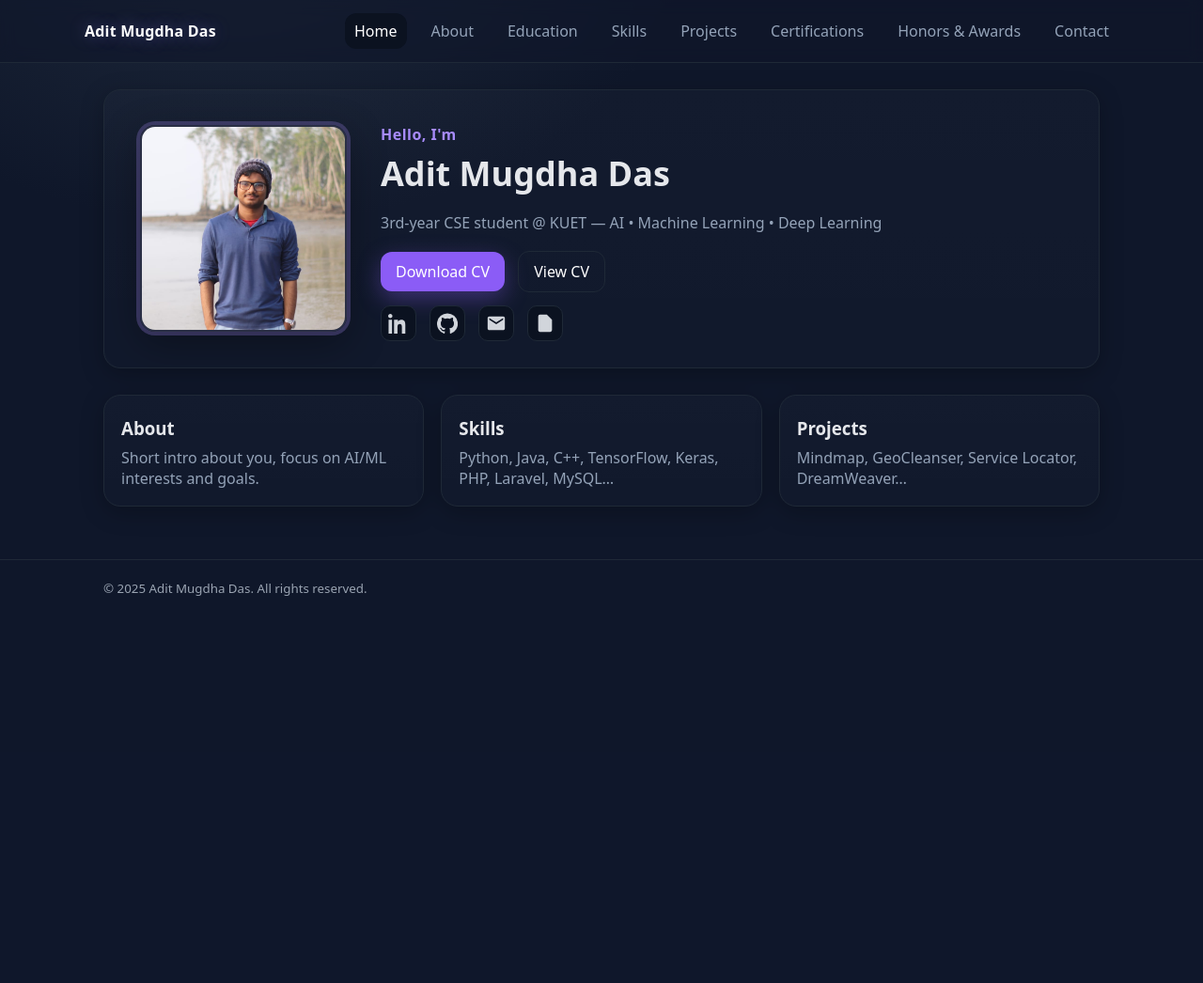
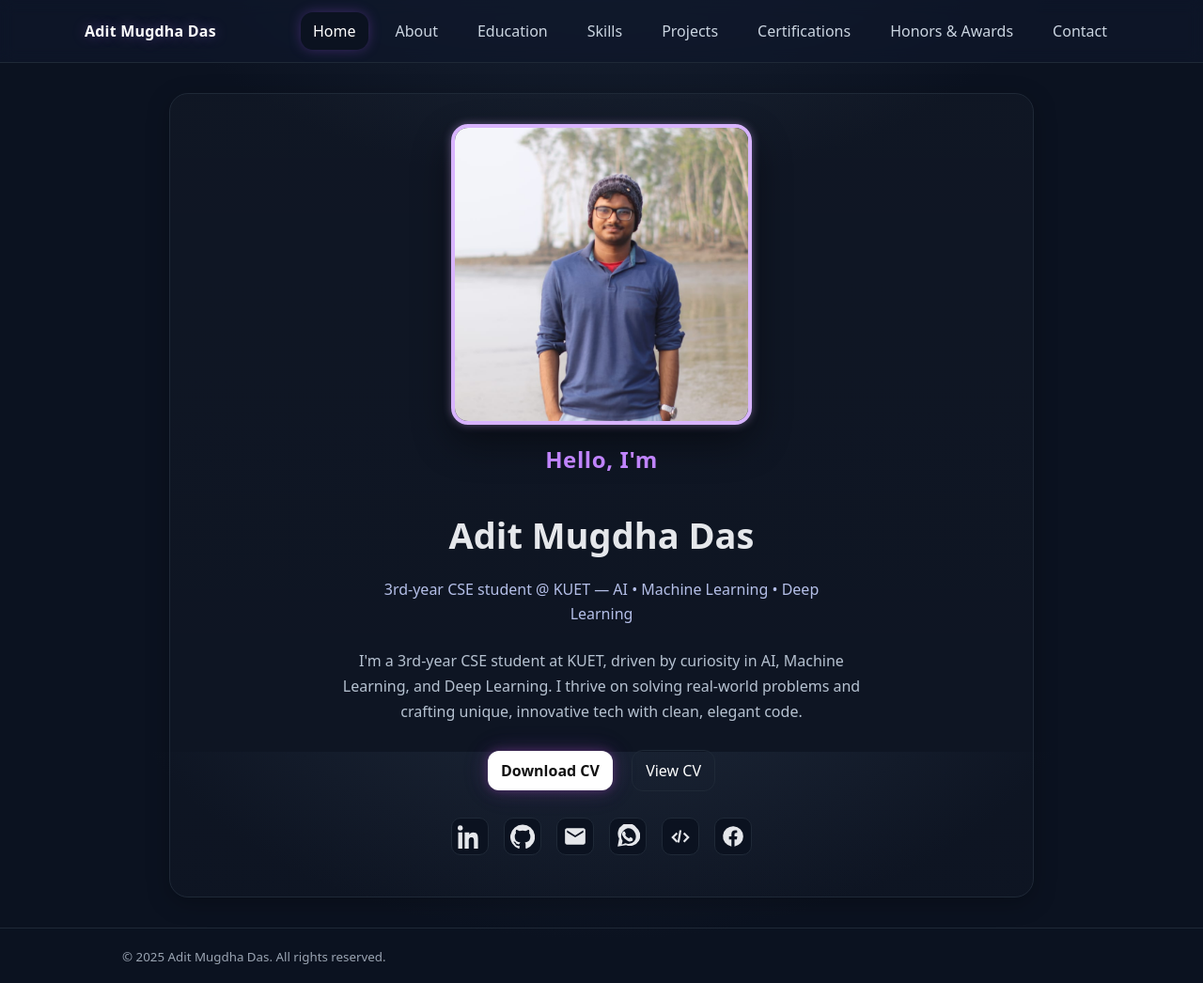
Before and after one commit to Adit-Mugdha-das/portfolio_2107118, a PHP site: page /homepage.php in a window 1280 px wide. Shown: the whole page at 94% size. Before the commit the page ends 634 px from the top, so only its background shows below. Run offline with PHP 8.4, Linux system fonts and the light colour scheme.

Commit message:
home page desigin finished

```diff
--- a/css/style.css
+++ b/css/style.css
@@ -1,108 +1,112 @@
 :root{
-  --bg:#0f172a;        /* slate-900 */
-  --card:#111827;      /* near black */
-  --text:#e5e7eb;      /* gray-200 */
-  --muted:#94a3b8;     /* slate-400 */
-  --brand:#a78bfa;     /* violet-300 */
-  --brand-strong:#8b5cf6;
-  --line:#1f2937;
+  --bg:#0f172a; --panel:#111827; --text:#e5e7eb; --muted:#b6c2d1;
+  --brand:#c084fc; --brand-strong:#a855f7; --line:#1f2937;
 }
 
+/* Base */
 *{box-sizing:border-box}
-html,body{margin:0;height:100%}
-body{
-  font-family: system-ui, Segoe UI, Roboto, Arial;
+html,body{margin:0}
+body.is-dark{
+  font-family: system-ui, Segoe UI, Roboto, Arial, sans-serif;
   color:var(--text);
-  background: radial-gradient(1200px 800px at 20% -10%, #1e293b 0%, var(--bg) 40%) fixed;
+  background:#0b1220;
+  background: radial-gradient(1200px 800px at 50% -20%, #1e293b 0%, #0b1220 45%) fixed;
 }
 
-/* layout */
-.container{max-width:1100px;margin:0 auto;padding:0 20px}
+/* Container — narrowed */
+.container{
+  max-width:1100px;       /* was full width */
+  width:100%;
+  margin:0 auto;
+  padding-inline:16px;
+}
+@media (min-width:640px){ .container{ padding-inline:24px } }
+@media (min-width:768px){ .container{ padding-inline:32px } } /* was 40 */
+@media (min-width:1024px){ .container{ padding-inline:40px } } /* was 80 */
+
+/* Header / nav */
+.site-header{
+  position:sticky; top:0; z-index:10;
+  background:rgba(15,23,42,.72);
+  border-bottom:1px solid var(--line);
+  backdrop-filter: blur(8px);
+}
+.nav{display:flex; align-items:center; justify-content:space-between; padding:14px 0}
+.brand{font-weight:800; color:#fff; letter-spacing:.2px; text-shadow:0 0 14px rgba(192,132,252,.35)}
+nav{display:flex; gap:18px; align-items:center}
+nav a{
+  color:#cbd5e1; text-decoration:none; padding:8px 12px; border-radius:12px; transition:.2s;
+}
+nav a:hover{ color:#fff; background:#0b1220 }
+nav a.active{ color:#fff; background:#0b1220; box-shadow:0 0 0 1px #0b1220, 0 0 14px rgba(168,85,247,.35) }
+
+/* Mobile nav */
+.hamburger{display:none; background:transparent; border:0; color:#fff; font-size:22px}
+@media (max-width:900px){
+  .hamburger{display:block}
+  nav{
+    position:absolute; right:20px; top:64px;
+    display:none; flex-direction:column;
+    background:#0b1220; border:1px solid var(--line); border-radius:14px; padding:10px
+  }
+  nav.open{display:flex}
+}
+
+/* Card */
 .card{
-  background:linear-gradient(180deg, rgba(255,255,255,0.02), rgba(255,255,255,0.01));
+  background:linear-gradient(180deg, rgba(255,255,255,.02), rgba(255,255,255,.01));
   border:1px solid var(--line);
-  border-radius:18px;
+  border-radius:20px;  /* slightly tighter than before */
   box-shadow:0 6px 24px rgba(0,0,0,.25);
 }
 
-/* header */
-.site-header{
-  position:sticky; top:0; z-index:10;
-  backdrop-filter: blur(8px);
-  background: rgba(15,23,42,.6);
-  border-bottom:1px solid var(--line);
-}
-.nav{
-  display:flex; align-items:center; justify-content:space-between;
-  padding:14px 0;
-}
-.brand{
-  font-weight:800; letter-spacing:.2px; color:#fff;
-  text-shadow:0 0 18px rgba(167,139,250,.4);
-}
-nav{display:flex; gap:16px; align-items:center}
-nav a{
-  color:var(--muted); text-decoration:none; padding:8px 10px; border-radius:12px;
-}
-nav a:hover, nav a.active{ color:#fff; background:#0b1220; }
-
-/* mobile nav */
-.hamburger{display:none; background:transparent; border:0; color:#fff; font-size:22px}
-@media (max-width: 880px){
-  .hamburger{display:block}
-  nav{position:absolute; right:20px; top:60px; background:#0b1220; border:1px solid var(--line); border-radius:14px; padding:10px; display:none; flex-direction:column}
-  nav.open{display:flex}
+/* HERO — centered column layout (smaller/tighter) */
+.hero.centered{
+  display:flex; flex-direction:column; align-items:center; text-align:center;
+  gap:14px;                      /* was 18 */
+  padding:32px 20px 44px;        /* was 48 / 64 */
+  margin:32px auto;              /* centered and closer */
+  max-width:920px;               /* hero narrower than container */
+  min-height:auto;               /* no forced tall height */
 }
 
-/* hero */
-.hero{
-  display:grid; grid-template-columns: 240px 1fr; gap:26px;
-  padding:28px; margin:28px 0;
+/* Profile image — smaller */
+.profile-img{
+  width:260px; height:260px; object-fit:cover;   /* was 288 baseline */
+  border-radius:18px; border:4px solid #d8b4fe;
+  box-shadow:0 0 10px #d8b4fe66, 0 18px 40px rgba(0,0,0,.45);
+  transition: transform .25s ease;
 }
-.hero-media{
-  display:flex; align-items:center; justify-content:center;
+.profile-img:hover{ transform: scale(1.03) }
+@media (min-width:640px){ .profile-img{ width:280px; height:280px } }
+@media (min-width:768px){ .profile-img{ width:320px; height:320px } } /* was 384 */
+
+/* Text — a touch smaller & tighter width */
+.eyebrow{ color:var(--brand); font-weight:800; letter-spacing:.6px; margin-top:6px }
+.headline{ font-size: clamp(26px, 3.2vw, 38px); margin:4px 0 6px; font-weight:800 } /* was up to 44px */
+.tagline{ color:#c7d2fe; opacity:.9; max-width:58ch; margin:0 auto; line-height:1.6 } /* was 60ch */
+.bio{ color:var(--muted); max-width:62ch; margin:10px auto 0; line-height:1.7 }       /* was 70ch */
+
+/* Buttons — slightly smaller */
+.btn{
+  display:inline-block; padding:10px 14px;       /* was 12x16 */
+  border-radius:12px; text-decoration:none; margin:12px 8px 0;
+  transition: transform .2s ease, box-shadow .25s ease, background .25s ease, color .25s ease;
 }
-.hero-media img{
-  width:220px; height:220px; object-fit:cover; border-radius:16px;
-  border:2px solid #2a2f45;
-  box-shadow:0 0 0 4px rgba(167,139,250,.25), 0 12px 40px rgba(0,0,0,.35);
-}
-.hero-content .eyebrow{color:var(--brand); margin:8px 0 6px 0; font-weight:700; letter-spacing:.5px}
-.hero-content h1{margin:0 0 10px 0; font-size:36px}
-.tagline{color:var(--muted); line-height:1.6}
+.btn.primary{ background:#fff; color:#111; font-weight:700; box-shadow:0 0 10px #8e44ad66, 0 0 20px #8e44ad33, 0 0 30px #8e44ad22 }
+.btn.primary:hover{ transform:scale(1.06); background:#f3e8ff; box-shadow:0 0 15px #a855f7aa, 0 0 30px #9333ea77 }
+.btn.ghost{ border:1px solid var(--line); color:#fff; background:transparent }
+.btn.ghost:hover{ transform:scale(1.04); background:#0b1220 }
 
-/* buttons */
-.btn{
-  display:inline-block; padding:10px 16px; border-radius:12px; text-decoration:none; margin-right:10px;
-  transition:transform .06s ease, box-shadow .2s ease, background .2s ease;
-}
-.btn.primary{ background:var(--brand-strong); color:#fff; box-shadow:0 8px 24px rgba(139,92,246,.35) }
-.btn.ghost{ border:1px solid var(--line); color:#fff; background:transparent }
-.btn:hover{ transform:translateY(-1px) }
-
-/* socials */
-.socials{ display:flex; gap:14px; margin-top:14px }
+/* Social row — smaller icons */
+.socials{ display:flex; gap:16px; margin-top:14px; flex-wrap:wrap; justify-content:center }
 .socials a{
   display:inline-flex; align-items:center; justify-content:center;
-  width:38px; height:38px; border-radius:10px; color:#d1d5db; background:#0b1220; border:1px solid var(--line)
+  width:40px; height:40px; border-radius:10px;  /* was 44 / 12 */
+  background:#0b1220; color:#e5e7eb; border:1px solid var(--line);
+  transition: transform .15s ease, color .2s ease, border-color .2s ease, box-shadow .2s ease;
 }
-.socials a:hover{ color:#fff; border-color:#2f3651 }
+.socials a:hover{ transform:translateY(-2px); color:#fff; border-color:#2f3651; box-shadow:0 0 10px rgba(168,85,247,.35) }
 
-/* info grid */
-.grid{
-  display:grid; grid-template-columns: repeat(3, 1fr); gap:18px; margin:26px 0 56px;
-}
-.mini{ padding:18px }
-.mini h3{ margin:4px 0 8px }
-.mini p{ color:var(--muted); margin:0 }
-
-/* footer */
+/* Footer */
 .site-footer{ border-top:1px solid var(--line); padding:18px 0; color:#9aa4b2; }
-
-/* responsive */
-@media (max-width: 840px){
-  .hero{ grid-template-columns: 1fr; text-align:center }
-  .hero-media img{ width:180px; height:180px }
-  .cta{ display:flex; justify-content:center; gap:10px; flex-wrap:wrap }
-  .grid{ grid-template-columns:1fr; }
-}
--- a/homepage.php
+++ b/homepage.php
@@ -1,11 +1,19 @@
 <?php
-// simple PHP variables so you can change text in one place later
-$name    = "Adit Mugdha Das";
-$tagline = "3rd‑year CSE student @ KUET — AI • Machine Learning • Deep Learning";
-$cvLink  = "#"; // replace with /assets/Adit_Mugdha_CV.pdf when ready
-$email   = "mailto:adit@example.com";
-$linkedin= "https://www.linkedin.com/in/your-id";
-$github  = "https://github.com/your-id";
+// ===== Editable profile data =====
+$name     = "Adit Mugdha Das";
+$hello    = "Hello, I'm";
+$tagline  = "3rd-year CSE student @ KUET — AI • Machine Learning • Deep Learning";
+$bio      = "I'm a 3rd-year CSE student at KUET, driven by curiosity in AI, Machine Learning, and Deep Learning. I thrive on solving real-world problems and crafting unique, innovative tech with clean, elegant code.";
+$cvDownload = "#";  // e.g. "assets/Adit_Mugdha_CV.pdf"
+$cvView     = "#";  // e.g. Google Drive link
+$links = [
+  'linkedin' => 'https://www.linkedin.com/in/adit-mugdha-das-0a6723314/',
+  'github'   => 'https://github.com/Adit-Mugdha-das',
+  'email'    => 'mailto:mailbox.mugdha@gmail.com',
+  'whatsapp' => 'https://wa.me/8801718108344',
+  'leetcode' => 'https://leetcode.com/u/Mugdha_118/',
+  'facebook' => 'https://www.facebook.com/aditmugdha.das.3',
+];
 ?>
 <!DOCTYPE html>
 <html lang="en">
@@ -16,7 +24,7 @@ $github  = "https://github.com/your-id";
   <link href="css/style.css" rel="stylesheet">
   <script defer src="js/app.js"></script>
 </head>
-<body>
+<body class="is-dark">
 
 <header class="site-header">
   <div class="container nav">
@@ -36,47 +44,47 @@ $github  = "https://github.com/your-id";
 </header>
 
 <main class="container">
-  <!-- hero -->
-  <section class="hero card">
-    <div class="hero-media">
-      <img src="assets/profile.jpeg" alt="Profile photo of <?= htmlspecialchars($name) ?>">
-    </div>
-    <div class="hero-content">
-      <p class="eyebrow">Hello, I'm</p>
-      <h1><?= htmlspecialchars($name) ?></h1>
+  <!-- Centered hero like your other site (no 3D BG) -->
+  <section class="hero card centered">
+    <img class="profile-img" src="assets/profile.jpeg" alt="Profile photo of <?= htmlspecialchars($name) ?>">
+
+    <h2 class="eyebrow"><?= htmlspecialchars($hello) ?></h2>
+    <h1 class="headline"><?= htmlspecialchars($name) ?></h1>
+
     <p class="tagline"><?= htmlspecialchars($tagline) ?></p>
+    <p class="bio"><?= htmlspecialchars($bio) ?></p>
 
     <div class="cta">
-        <a class="btn primary" href="<?= htmlspecialchars($cvLink) ?>">Download CV</a>
-        <a class="btn ghost"   href="<?= htmlspecialchars($cvLink) ?>">View CV</a>
+      <a class="btn primary" href="<?= htmlspecialchars($cvDownload) ?>">Download CV</a>
+      <a class="btn ghost"   href="<?= htmlspecialchars($cvView) ?>" target="_blank" rel="noopener">View CV</a>
     </div>
 
     <div class="socials">
-        <a href="<?= htmlspecialchars($linkedin) ?>" target="_blank" rel="noopener" aria-label="LinkedIn">
-          <!-- LinkedIn SVG -->
-          <svg viewBox="0 0 24 24" width="22" height="22" aria-hidden="true"><path d="M4.98 3.5C4.98 4.88 3.86 6 2.5 6S0 4.88 0 3.5 1.12 1 2.5 1 4.98 2.12 4.98 3.5zM.5 8h4V24h-4V8zm7 0h3.84v2.18h.05c.53-1 1.83-2.18 3.77-2.18 4.03 0 4.78 2.65 4.78 6.09V24h-4v-7.16c0-1.7-.03-3.89-2.37-3.89-2.37 0-2.73 1.85-2.73 3.77V24h-4V8z" fill="currentColor"/></svg>
+      <!-- LinkedIn -->
+      <a href="<?= htmlspecialchars($links['linkedin']) ?>" target="_blank" rel="noopener" aria-label="LinkedIn">
+        <svg viewBox="0 0 24 24" width="26" height="26" aria-hidden="true"><path fill="currentColor" d="M4.98 3.5A2.5 2.5 0 1 1 0 3.5a2.5 2.5 0 0 1 4.98 0zM.5 8h4v16h-4V8zm7 0h3.84v2.18h.05c.53-1 1.83-2.18 3.77-2.18 4.03 0 4.78 2.65 4.78 6.09V24h-4v-7.16c0-1.7-.03-3.89-2.37-3.89-2.37 0-2.73 1.85-2.73 3.77V24h-4V8z"/></svg>
       </a>
-        <a href="<?= htmlspecialchars($github) ?>" target="_blank" rel="noopener" aria-label="GitHub">
-          <!-- GitHub SVG -->
-          <svg viewBox="0 0 24 24" width="22" height="22" aria-hidden="true"><path d="M12 .5a12 12 0 0 0-3.79 23.39c.6.11.82-.26.82-.58v-2.02c-3.34.73-4.04-1.61-4.04-1.61-.55-1.39-1.34-1.76-1.34-1.76-1.09-.74.08-.73.08-.73 1.21.09 1.85 1.25 1.85 1.25 1.07 1.84 2.8 1.31 3.48 1 .11-.78.42-1.31.76-1.61-2.66-.3-5.47-1.33-5.47-5.93 0-1.31.47-2.38 1.24-3.22-.12-.3-.54-1.52.12-3.17 0 0 1.01-.32 3.3 1.23a11.46 11.46 0 0 1 6 0c2.29-1.55 3.3-1.23 3.3-1.23.66 1.65.24 2.87.12 3.17.77.84 1.24 1.91 1.24 3.22 0 4.6-2.81 5.63-5.49 5.93.43.37.82 1.1.82 2.22v3.29c0 .32.22.7.83.58A12 12 0 0 0 12 .5Z" fill="currentColor"/></svg>
+      <!-- GitHub -->
+      <a href="<?= htmlspecialchars($links['github']) ?>" target="_blank" rel="noopener" aria-label="GitHub">
+        <svg viewBox="0 0 24 24" width="26" height="26" aria-hidden="true"><path fill="currentColor" d="M12 .5a12 12 0 0 0-3.79 23.39c.6.11.82-.26.82-.58v-2.02c-3.34.73-4.04-1.61-4.04-1.61-.55-1.39-1.34-1.76-1.34-1.76-1.09-.74.08-.73.08-.73 1.21.09 1.85 1.25 1.85 1.25 1.07 1.84 2.8 1.31 3.48 1 .11-.78.42-1.31.76-1.61-2.66-.3-5.47-1.33-5.47-5.93 0-1.31.47-2.38 1.24-3.22-.12-.3-.54-1.52.12-3.17 0 0 1.01-.32 3.3 1.23a11.46 11.46 0 0 1 6 0c2.29-1.55 3.3-1.23 3.3-1.23.66 1.65.24 2.87.12 3.17.77.84 1.24 1.91 1.24 3.22 0 4.6-2.81 5.63-5.49 5.93.43.37.82 1.1.82 2.22v3.29c0 .32.22.7.83.58A12 12 0 0 0 12 .5Z"/></svg>
       </a>
-        <a href="<?= htmlspecialchars($email) ?>" aria-label="Email">
-          <!-- Mail SVG -->
-          <svg viewBox="0 0 24 24" width="22" height="22" aria-hidden="true"><path d="M20 4H4c-1.1 0-2 .9-2 2v12c0 1.1.9 2 2 2h16c1.1 0 2-.9 2-2V6c0-1.1-.9-2-2-2Zm0 4-8 5L4 8V6l8 5 8-5v2Z" fill="currentColor"/></svg>
+      <!-- Email -->
+      <a href="<?= htmlspecialchars($links['email']) ?>" aria-label="Email">
+        <svg viewBox="0 0 24 24" width="26" height="26" aria-hidden="true"><path fill="currentColor" d="M20 4H4C2.9 4 2 4.9 2 6v12c0 1.1.9 2 2 2h16a2 2 0 0 0 2-2V6c0-1.1-.9-2-2-2Zm0 4-8 5L4 8V6l8 5 8-5v2Z"/></svg>
       </a>
-        <a href="<?= htmlspecialchars($cvLink) ?>" aria-label="Download CV">
-          <!-- File icon -->
-          <svg viewBox="0 0 24 24" width="22" height="22" aria-hidden="true"><path d="M14 2H6a2 2 0 0 0-2 2v16c0 1.1.9 2 2 2h12a2 2 0 0 0 2-2V8l-6-6Zm1 7h5l-5-5v5Z" fill="currentColor"/></svg>
+      <!-- WhatsApp -->
+      <a href="<?= htmlspecialchars($links['whatsapp']) ?>" target="_blank" rel="noopener" aria-label="WhatsApp">
+        <svg viewBox="0 0 24 24" width="26" height="26" aria-hidden="true"><path fill="currentColor" d="M20.5 3.5a10 10 0 0 0-17 10.5L2 22l8.3-1.5a10 10 0 0 0 10.2-17Z M12 4a8 8 0 0 1 6.3 12.8 8 8 0 0 1-8.7 2L6 20l.9-3.6A8 8 0 0 1 12 4Zm4.3 9.6c-.2-.1-1.4-.7-1.6-.8-.2-.1-.3-.1-.5.1-.1.2-.6.8-.7.9-.1.1-.3.2-.5.1a6.4 6.4 0 0 1-3.5-3 .5.5 0 0 1 .1-.5l.4-.6c.1-.1.1-.3 0-.4l-.8-1.9c-.2-.5-.4-.4-.6-.4h-.5c-.2 0-.5.1-.7.3-.7.7-1 1.6-1 2.5 0 .3.1.6.2.9a10.9 10.9 0 0 0 5.3 5.6c.6.3 1.2.5 1.8.6.7.1 1.3 0 1.9-.3.3-.2 1.1-.5 1.2-1.1.1-.4.1-.8 0-1.2 0-.2-.2-.2-.3-.3Z"/></svg>
+      </a>
+      <!-- LeetCode (code icon) -->
+      <a href="<?= htmlspecialchars($links['leetcode']) ?>" target="_blank" rel="noopener" aria-label="LeetCode">
+        <svg viewBox="0 0 24 24" width="26" height="26" aria-hidden="true"><path fill="currentColor" d="M9.4 16.6 5.8 13l3.6-3.6L8 8l-5 5 5 5 1.4-1.4Zm5.2 0 1.4 1.4 5-5-5-5-1.4 1.4L18.2 13l-3.6 3.6ZM13 6h-2l-2 12h2l2-12Z"/></svg>
+      </a>
+      <!-- Facebook -->
+      <a href="<?= htmlspecialchars($links['facebook']) ?>" target="_blank" rel="noopener" aria-label="Facebook">
+        <svg viewBox="0 0 24 24" width="26" height="26" aria-hidden="true"><path fill="currentColor" d="M22 12a10 10 0 1 0-11.6 9.9v-7h-2.4V12h2.4V9.8c0-2.4 1.4-3.7 3.6-3.7 1 0 2 .2 2 .2v2.2H15c-1.2 0-1.6.8-1.6 1.6V12h2.7l-.4 2.9H13.4v7A10 10 0 0 0 22 12Z"/></svg>
       </a>
     </div>
-    </div>
-  </section>
-
-  <!-- quick sections placeholder you can fill later -->
-  <section class="grid">
-    <article class="mini card"><h3>About</h3><p>Short intro about you, focus on AI/ML interests and goals.</p></article>
-    <article class="mini card"><h3>Skills</h3><p>Python, Java, C++, TensorFlow, Keras, PHP, Laravel, MySQL…</p></article>
-    <article class="mini card"><h3>Projects</h3><p>Mindmap, GeoCleanser, Service Locator, DreamWeaver…</p></article>
   </section>
 </main>
 
--- a/js/app.js
+++ b/js/app.js
@@ -1,7 +1,5 @@
 document.addEventListener('DOMContentLoaded', () => {
   const btn = document.getElementById('hamburger');
   const nav = document.getElementById('nav');
-  if (btn && nav) {
-    btn.addEventListener('click', () => nav.classList.toggle('open'));
-  }
+  if (btn && nav) btn.addEventListener('click', () => nav.classList.toggle('open'));
 });
```
Lines whose indentation alone changed are shown as unchanged.
